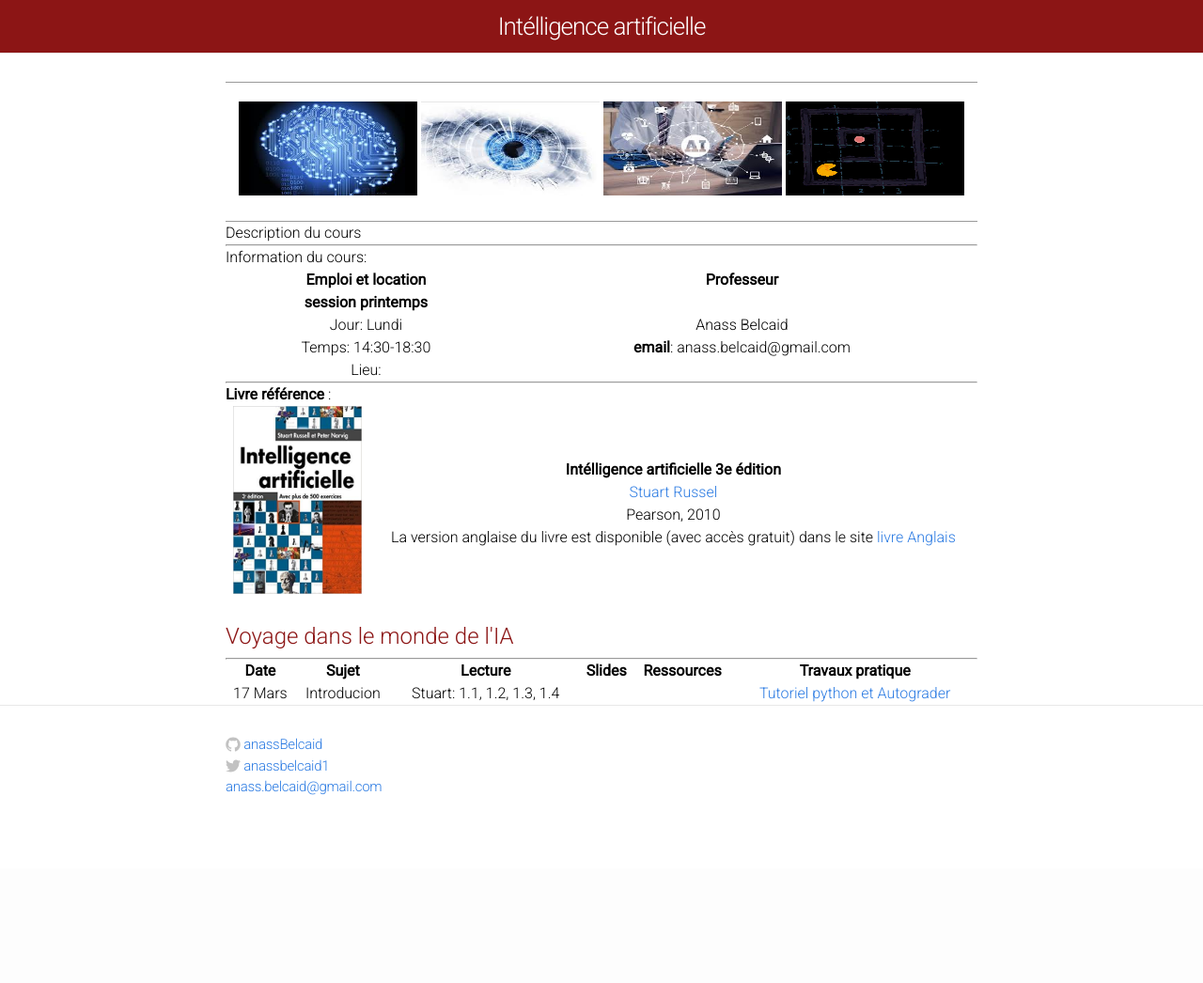
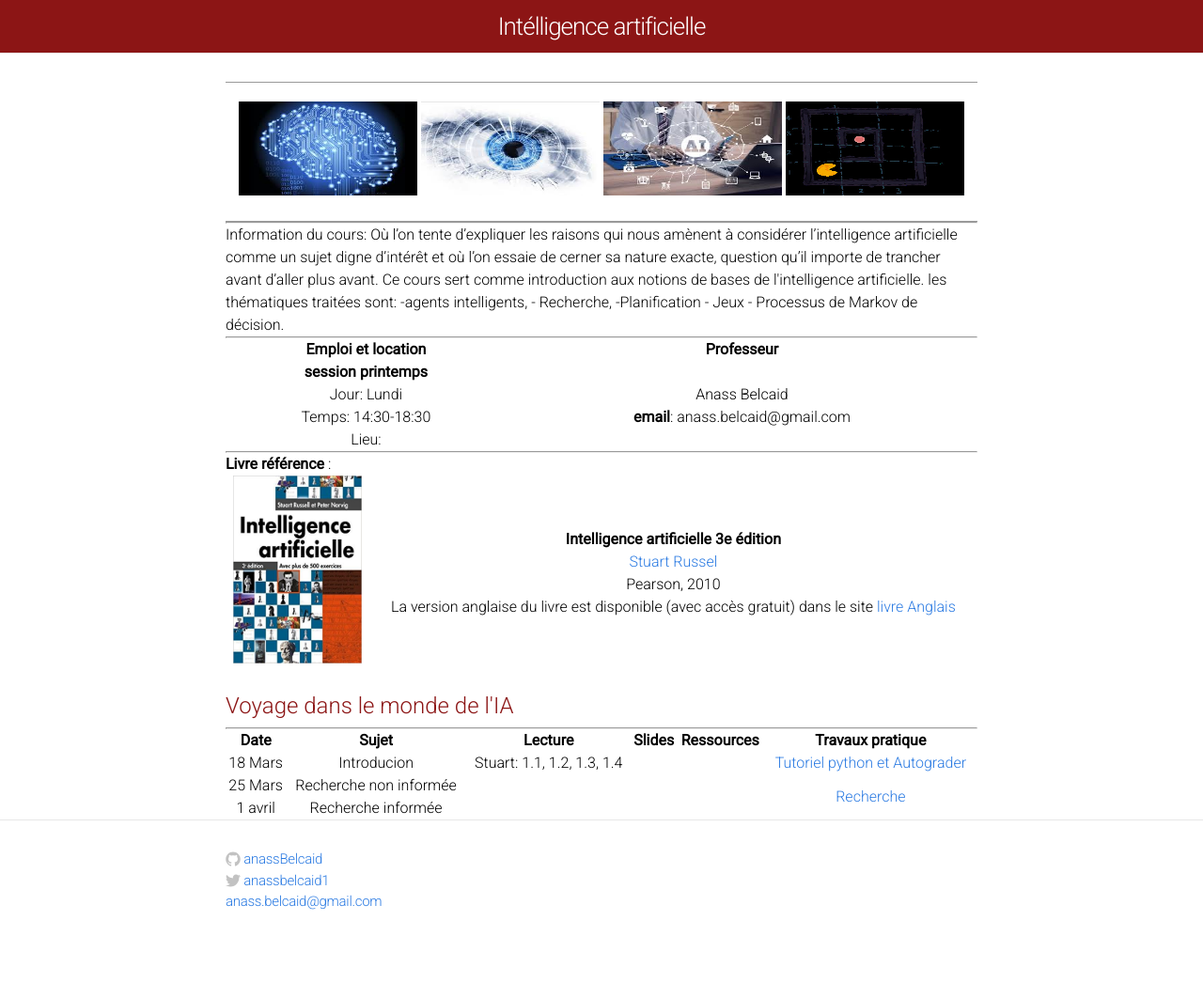
Before and after one commit to intelligenceartificielensaf/intelligenceartificielensaf.github.io, a Jekyll site: the page built from index.html, in a window 1280 px wide. Shown: the whole page at 94% size. Built offline with Jekyll 4.4.1, drawn with Linux system fonts in a browser that asks for light colours; before the commit the page ends 924 px from its top, so only the background shows below that.

```diff
--- a/css/main.css
+++ b/css/main.css
@@ -40,8 +40,6 @@
 }
 /* Layout Styles */
 /* ----------------------------------------------------------*/
-
-/* Custom CSS rules for index page */
 
 .module-header {
   font-size: 24px;
--- a/index.html
+++ b/index.html
@@ -13,13 +13,19 @@
 </div>
 
 
-Description du cours
-
 
 <hr>
+  <div >
+  Information du cours:
+Où l’on tente d’expliquer les raisons qui nous amènent à considérer l’intelligence
+artificielle comme un sujet digne d’intérêt et où l’on essaie de cerner sa nature
+exacte, question qu’il importe de trancher avant d’aller plus avant.
 
-Information du cours:
-
+Ce cours sert comme introduction aux notions de bases de l'intelligence
+artificielle. les thématiques traitées sont: -agents intelligents, - Recherche,
+-Planification - Jeux - Processus de Markov de décision.
+  </div>
+<hr>
 <table style="width:100%" cellspacing=0 >
   <tr >
     <th>Emploi et  location</th>
@@ -48,7 +54,7 @@
   </td>
 
   <td>
-    <b> Intélligence artificielle 3e édition </b> <br>
+    <b> Intelligence artificielle 3e édition </b> <br>
     <a
       ref="https://www.amazon.fr/gp/product/2744074551/ref=ppx_od_dt_b_asin_title_s00?ie=UTF8&psc=1"
       >
@@ -59,6 +65,9 @@
     La version anglaise du livre est disponible (avec accès gratuit) dans le
     site <a href="http://aima.cs.berkeley.edu/"> livre Anglais </a>
   </td>
+  </tr>
+
+  <tr class ="bordered">
   </tr>
 </table>
 
@@ -80,7 +89,7 @@
   </tr>
   <hr>
   <tr >
-    <td>17 Mars</td>
+    <td>18 Mars</td>
     <td>Introducion</td>
     <td>Stuart: 1.1, 1.2, 1.3, 1.4</td>
     <th>  </th>
@@ -90,5 +99,24 @@
        Tutoriel python et Autograder
     </a>
     </td>
+    <tr class="bordered">
+    <td>25 Mars</td>
+    <td>Recherche non informée</td>
+    <td></td>
+    <th>  </th>
+    <th>   </th>
+    <td rowspan="2">
+      <a href="travaux_pratiques/introduction_python">
+      Recherche
+    </a>
+    </td>
+  </tr>
+    <tr>
+    <td>1 avril</td>
+    <td>Recherche informée</td>
+    <td></td>
+    <th>  </th>
+    <th>   </th>
+    </td>
   </tr>
 </table>
```
Also changed, not shown: 1 other file.
